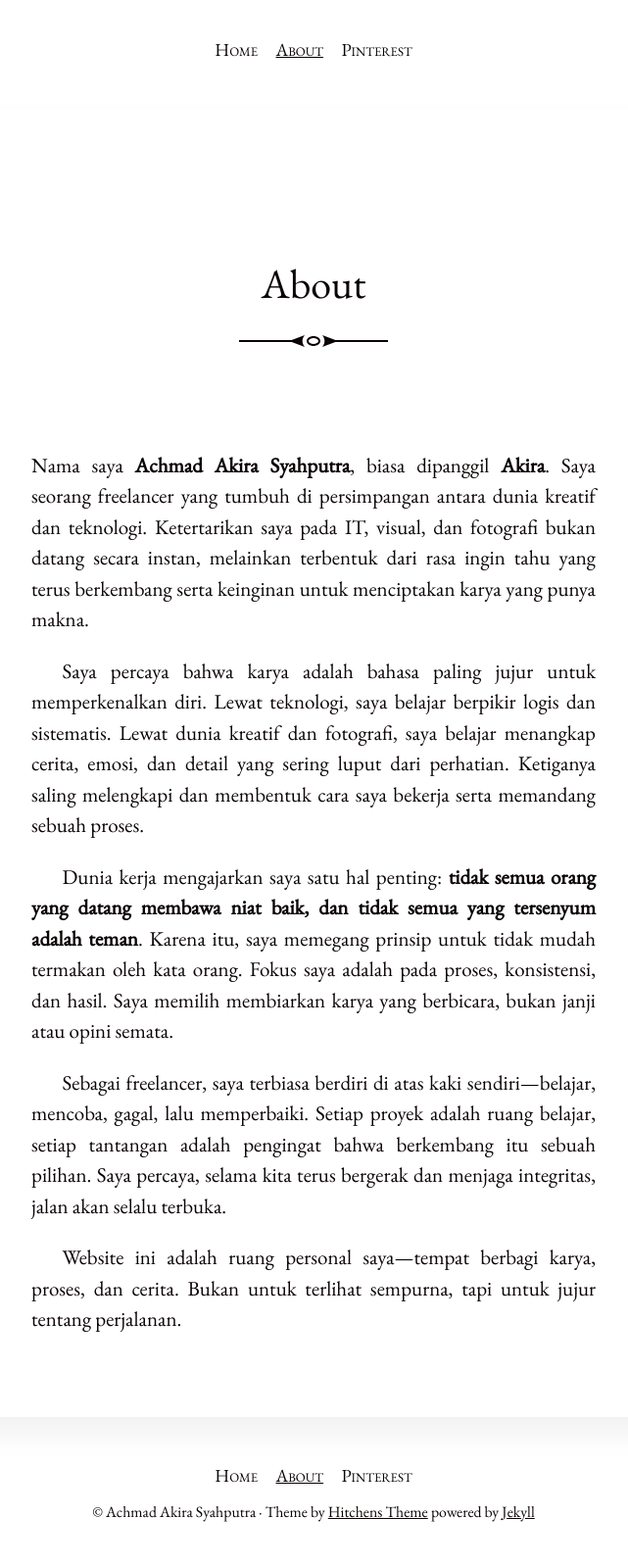
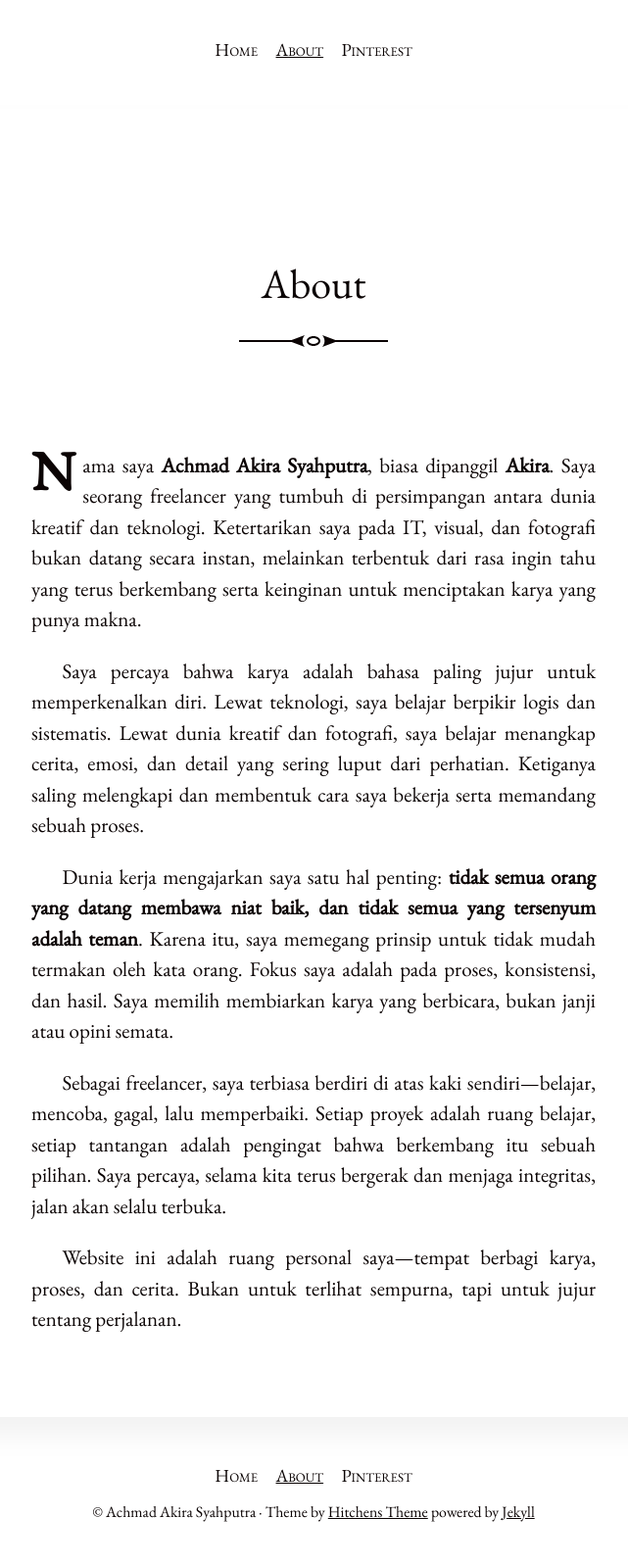
Before and after one commit to akirasyahputra/blog, a Jekyll site: the page built from about.md, in a window 1280 px wide. Shown: the whole page at 98% size, without its empty margins (320-961 px from the left). Built offline with Jekyll 4.4.1, drawn with Linux system fonts in a browser that asks for light colours.

Commit message:
Update _article.scss

```diff
--- a/_sass/_article.scss
+++ b/_sass/_article.scss
@@ -27,7 +27,13 @@
   text-justify: inter-word;
 }
 
-
+.post p:first-of-type::first-letter {
+  font-size: 3.5rem;
+  line-height: 0.8;
+  float: left;
+  margin-right: 0.5rem;
+  font-weight: 700;
+}
 
 .post p:first-of-type,
 .post h2 + p {
```
